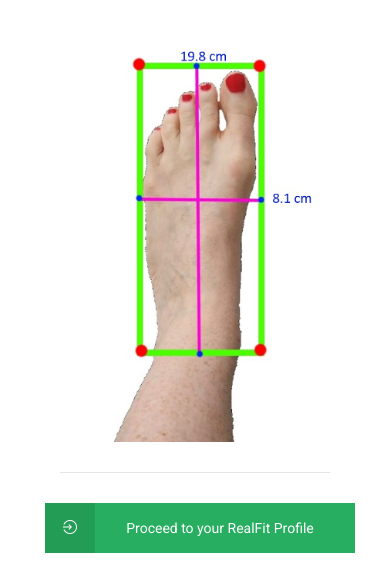
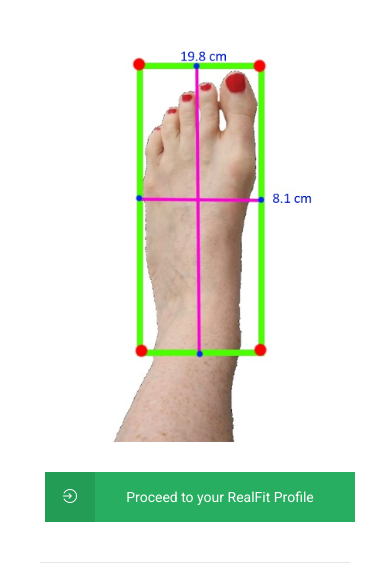
Before and after one commit to castiel1231/realFit, a website: page RealFit/www/index-classic-realfit3.html in a window 390 px wide. Shown: the part 268-844 px from the top of the page. Drawn offline with nearby package versions, Linux system fonts and the light colour scheme; some packages are replaced by stand-ins of ours.

Commit message:
Minor changes
Minor changes

```diff
--- a/RealFit/www/index-classic-realfit3.html
+++ b/RealFit/www/index-classic-realfit3.html
@@ -351,9 +351,6 @@
 			</div>
 
 
-
-
-        <div class="decoration decoration-margins"></div>
         <div class="demo-socials">
                <p> <a href="page-profile-1.html" class="button button-icon  sms-bg"><i class="ion-log-in"></i>Proceed to your RealFit Profile</a></p>
             </div>
```
